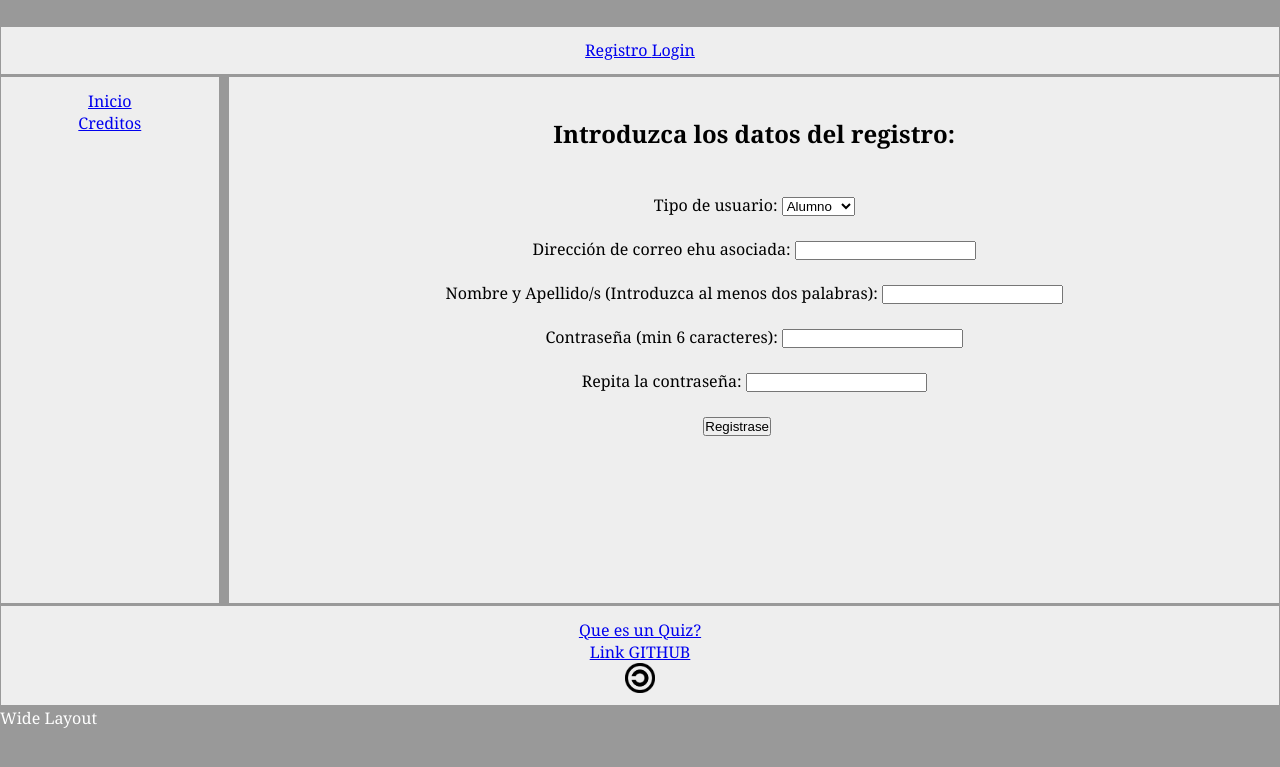
After one commit to 2019SW/Sistemas-Web, a PHP site: page /SignUp.php in a window 1280 px wide. The commit adds this page. Shown: the top 767 px of the page. Run offline with PHP 8.4, Linux system fonts and the light colour scheme.

Commit message:
Add files via upload

```diff
--- a/php/AddQuestion.php
+++ b/php/AddQuestion.php
@@ -19,7 +19,7 @@
 
         if(empty($correo) or empty($enunciado) or empty($incorrecta1) or empty($incorrecta2) or empty($incorrecta3) or empty($correcta) or empty($tema)){
           $error = "No todos los campos están llenos" //.= para concatenar
-        } else if(!preg_match('/[a-z]+\d{3}@ikasle\.ehu\.(es|eus)/',$correo) && preg_match('/[a-z]+(\.[a-z]+)?@ehu\.(es|eus)/', $correo)){
+        } else if(!preg_match('/[a-z]+\d{3}@ikasle\.ehu\.(es|eus)/',$correo) && !preg_match('/[a-z]+(\.[a-z]+)?@ehu\.(es|eus)/', $correo)){
           $error = "El email introducido es incorrecto"
         } else if(strlen($enunciado) < 10){
           $error = "El enunciado ha de ser de un mínimo de 10 carácteres"
--- a/php/DbConfig.php
+++ b/php/DbConfig.php
@@ -1,6 +1,6 @@
 <?php
-$local=0; //0 para la nube
-if ($local==1){
+$nube=0; //1 para la nube
+if ($nube==0){
     $server="localhost";
     $user="root";
     $pass="";
--- a/php/Menus.php
+++ b/php/Menus.php
@@ -1,12 +1,39 @@
 <div id='page-wrap'>
 <header class='main' id='h1'>
-  <span class="right"><a href="registro">Registro</a></span>
-        <span class="right"><a href="login">Login</a></span>
-        <span class="right" style="display:none;"><a href="/logout">Logout</a></span>
+   <?php
 
+  if (!isset($_GET['correo'])){
+
+  	echo "<span class='right'><a href='SignUp.php'>Registro </a></span>";
+  	echo "<span class='right'><a href='LogIn.php'>Login</a></span>";
+  }
+   else {
+
+  	echo "<span class='right'><a href='LogOut.php'>Logout</a></span>";
+
+  }
+  ?>
 </header>
 <nav class='main' id='n1' role='navigation'>
-  <span><a href='Layout.php'>Inicio</a></span>
-  <span><a href='QuestionForm.php'> Insertar Pregunta</a></span>
-  <span><a href='Credits.php'>Creditos</a></span>
+
+  <?php
+  if (!isset($_GET['correo']))echo "<span><a href='Layout.php'>Inicio</a></span>";
+  ?>
+  <?php
+
+  // Por alguna razón no me coge el valor de la variable correo, pero funciona por isset devuelve true
+
+  if (isset($_GET['correo'])){
+
+  	echo "<span><a href='Layout.php?correo='".$_GET['correo']."'>Inicio</a></span>";
+  	echo "<span><a href='QuestionForm.php?correo='".$_GET['correo']."'> Insertar Pregunta</a></span>";
+  	echo "<span><a href='ShowQuestions.php?correo='".$_GET['correo']."'> Ver Preguntas</a></span>";
+  	echo "<span><a href='Credits.php?correo='".$_GET['correo']."'> Creditos</a></span>";
+  }
+  ?>
+
+  <?php
+  if (!isset($_GET['correo']))echo "<span><a href='Credits.php'>Creditos</a></span>";
+  ?>
+
 </nav>
--- /dev/null
+++ b/php/SignUp.php
@@ -0,0 +1,76 @@
+<!DOCTYPE html>
+<html>
+<head>
+  <?php include '../html/Head.html'?>
+</head>
+<body>
+  <?php include '../php/Menus.php' ?>
+  <?php include 'DbConfig.php'?>
+  <?php
+  if (isset($_POST['correo'])){
+
+        $correo = $_POST['correo'];
+        $usuario = $_POST['usuario'];
+        $nombre = $_POST['nombre'];
+        $password = $_POST['password'];
+        $password1 = $_POST['password1'];
+
+        if(empty($correo) or empty($usuario) or empty($nombre) or empty($password) or empty($password1)){
+          echo '<script>alert("El servidor dice que no todos los campos estan llenos");</script>'; //.= para concatenar
+        } else if(!preg_match('/[a-z]+\d{3}@ikasle\.ehu\.(es|eus)/',$correo) && !preg_match('/[a-z]+(\.[a-z]+)?@ehu\.(es|eus)/', $correo)){
+          echo '<script>alert("El servidor dice que el mail introducido es incorrecto");</script>';
+        } else if($password != $password1){
+          echo '<script>alert("El servidor dice que las contraseñas no coinciden");</script>';
+        } else if(strlen($password) < 6){
+          echo '<script>alert("El servidor dice que la contraseña no tiene un mínimo de 6 caracteres");</script>';
+        } else {
+
+            // Create connection
+          $conn = mysqli_connect($server, $user, $pass, $basededatos);
+          // Check connection
+          if (!$conn) {
+              die("Connection failed: " . mysqli_connect_error());
+          }
+
+
+          $sql = "INSERT INTO usuarios (usuario, correo, nombre, password) VALUES ('". $_POST["usuario"] ."', '". $_POST["correo"] ."', '". $_POST["nombre"] ."','". $_POST["password"] ."')";
+          if (mysqli_query($conn, $sql)) {
+                echo '<script>alert("Usuario creado con éxito, redirigiendo...");parent.location = "Layout.php?correo='.$correo.'"</script>';
+          } else {
+                echo "Error: " . $sql . "<br>" . mysqli_error($conn);
+          }
+          mysqli_close($conn);
+        }
+
+  }
+
+  ?>
+  <section class="main" id="s1">
+    <div>
+
+      <br />
+      <h2>Introduzca los datos del registro:</h2>
+
+      <form id='fquestion' name='fquestion' method='POST' action='SignUp.php'>
+      <br />
+      <br />
+
+      Tipo de usuario: <select id="usuario" name="usuario"/>
+        <option value="alumno">Alumno</option>
+        <option value="profesor">Profesor</option>
+      </select> <br><br>
+      Dirección de correo ehu asociada: <input type="text" id="correo" name="correo" /><div id="correDiv" style="color:red;"></div><br>
+      Nombre y Apellido/s (Introduzca al menos dos palabras): <input type="text" id="nombre" name="nombre" /><div id="nombreDiv" style="color:red;"></div><br>
+      Contraseña (min 6 caracteres): <input type="password" id="correcta" name="password" /><div id="correctaDiv" style="color:red;"></div><br>
+      Repita la contraseña: <input type="password" id="incorrecta1" name="password1"/><div id="incorrecta1Div" style="color:red;"></div><br>
+
+      <input id="submit" type="submit" value="Registrase" /></input> <img height=1 width=30/>
+
+      </form>
+
+    </div>
+  </section>
+
+  <?php include '../html/Footer.html' ?>
+</body>
+</html>
```
Also changed, not shown: php/LogIn.php (added, +66 -0 lines), php/LogOut.php (added, +17 -0 lines), php/Layout.php (line endings or trailing spaces).
